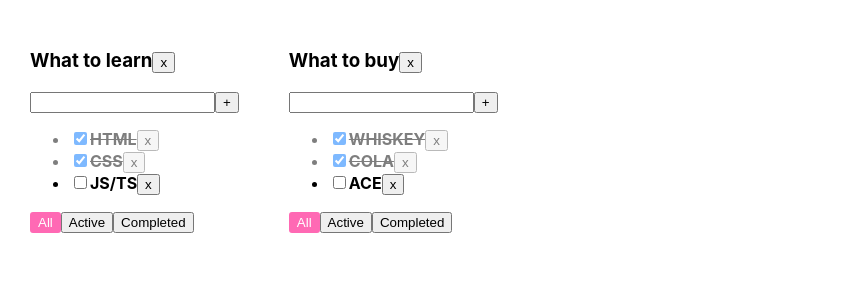
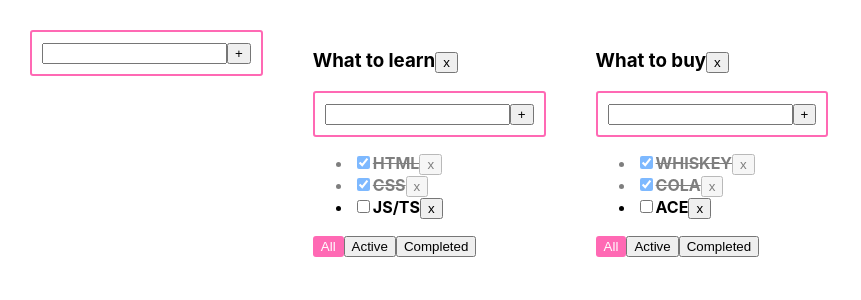
Before and after one commit to igor-minaev/todolist-ts, a React (Create React App) app: page / in a window 1280 px wide. Shown: the top 300 px of the page, without its empty margins (0-861 px from the left). Built offline with nearby package versions, Linux system fonts and the light colour scheme.

Commit message:
Lesson 6

```diff
--- /dev/null
+++ b/src/AddItemForm.tsx
@@ -0,0 +1,58 @@
+import React, {ChangeEvent, FC, KeyboardEvent, useRef, useState} from 'react';
+
+type AddItemFormPropsType = {
+    addItem: (title: string) => void
+}
+
+export const AddItemForm: FC<AddItemFormPropsType> = (props) => {
+    const [title, setTitle] = useState<string>('')
+    const [error, setError] = useState<boolean>(false)
+
+    //const addItemFormRef = useRef<HTMLInputElement>(null)
+
+
+    const addItem = () => {
+        const trimmedTitle = title.trim()
+        if (trimmedTitle !== '') {
+            props.addItem(trimmedTitle)
+        } else {
+            setError(true)
+        }
+        setTitle('')
+    }
+    // const addItemRef = () => {
+    //     if (addItemFormRef.current) {
+    //         const trimmedTitle = addItemFormRef.current.value.trim()
+    //         if (trimmedTitle !== '') {
+    //             props.addItem(trimmedTitle)
+    //         } else {
+    //             setError(true)
+    //         }
+    //         addItemFormRef.current.value = ''
+    //     } else {
+    //         console.log()
+    //     }
+    // }
+    const onChangeHandler = (e: ChangeEvent<HTMLInputElement>) => {
+        error && setError(false)
+        setTitle(e.currentTarget.value)
+    }
+
+    const errorMessage = error && <p style={{color: 'red', fontWeight: 'bold', margin: '0'}}>Title is required</p>
+    const inputErrorClass = error ? 'input-error' : ''
+    const onKeyDownHandler = (e: KeyboardEvent<HTMLInputElement>) => e.key === 'Enter' && addItem()
+
+
+    return (
+        <div className={'addItemForm'}>
+            <input className={inputErrorClass}
+                //ref={addItemFormRef}
+                   value={title}
+                   onChange={onChangeHandler}
+                   onKeyDown={onKeyDownHandler}
+            />
+            <button onClick={addItem}>+</button>
+            {errorMessage}
+        </div>
+    );
+};
--- a/src/App.css
+++ b/src/App.css
@@ -27,3 +27,10 @@
     border: 2px solid red;
     outline: none;
 }
+
+.addItemForm {
+    border: 2px solid hotpink;
+    border-radius: 3px;
+    padding: 10px;
+    height: fit-content;
+}
--- a/src/App.tsx
+++ b/src/App.tsx
@@ -2,6 +2,7 @@ import React, {useState} from 'react';
 import './App.css';
 import TodoList, {TaskType} from "./TodoList";
 import {v1} from "uuid";
+import {AddItemForm} from "./AddItemForm";
 
 export type FilterValuesType = 'all' | 'active' | 'completed'
 
@@ -55,12 +56,28 @@ function App() {
         setTasks({...tasks})
     }
 
-    const removeTask = (todoListId: string, taskId: string) => {
-        setTasks({...tasks, [todoListId]: tasks[todoListId].filter(t => t.id !== taskId)})
+    const addTodolist = (title: string) => {
+        const newTodolistId = v1()
+        const newTodolist: TodoListType =
+            {
+                id: newTodolistId,
+                title,
+                filter: 'all'
+            }
+        setTodoLists([...todoLists, newTodolist])
+        setTasks({...tasks, [newTodolistId]: []})
     }
 
     const changeTodoListFilter = (todoListId: string, filter: FilterValuesType) => {
         setTodoLists(todoLists.map(tl => tl.id === todoListId ? {...tl, filter} : tl))
+    }
+
+    const changeTodoListTitle = (todoListId: string, title: string) => {
+        setTodoLists(todoLists.map(tl => tl.id === todoListId ? {...tl, title} : tl))
+    }
+
+    const removeTask = (todoListId: string, taskId: string) => {
+        setTasks({...tasks, [todoListId]: tasks[todoListId].filter(t => t.id !== taskId)})
     }
 
     const addTask = (todoListId: string, title: string) => {
@@ -74,6 +91,9 @@ function App() {
 
     const changeTaskStatus = (todoListId: string, taskId: string, isDone: boolean) => {
         setTasks({...tasks, [todoListId]: tasks[todoListId].map(t => t.id === taskId ? {...t, isDone} : t)})
+    }
+    const changeTaskTitle = (todoListId: string, taskId: string, title: string) => {
+        setTasks({...tasks, [todoListId]: tasks[todoListId].map(t => t.id === taskId ? {...t, title} : t)})
     }
 
     const getFilteredTasksForRender = (tasks: Array<TaskType>, filter: FilterValuesType): Array<TaskType> => {
@@ -100,7 +120,9 @@ function App() {
                     changeTodoListFilter={changeTodoListFilter}
                     addTask={addTask}
                     changeTaskStatus={changeTaskStatus}
-                removeTodolist={removeTodolist}/>
+                    removeTodolist={removeTodolist}
+                    changeTaskTitle={changeTaskTitle}
+                    changeTodoListTitle={changeTodoListTitle}/>
             )
         })
         : <span>Create your first todolist!</span>
@@ -108,6 +130,7 @@ function App() {
 
     return (
         <div className="App">
+            <AddItemForm addItem={addTodolist}/>
             {todoListComponents}
         </div>
     );
--- /dev/null
+++ b/src/EditableSpan.tsx
@@ -0,0 +1,24 @@
+import React, {ChangeEvent, FC, useState} from 'react';
+
+type EditableSpanPropsType = {
+    title: string
+    changeTitle: (title: string) => void
+}
+
+export const EditableSpan: FC<EditableSpanPropsType> = (props) => {
+    const [title, setTitle] = useState<string>(props.title)
+    const [editMode, setEditMode] = useState<boolean>(false)
+    const onEditMode = () => setEditMode(true)
+    const offEditMode = () => {
+        props.changeTitle(title)
+        setEditMode(false)
+    }
+    const onChangeHandler = (e: ChangeEvent<HTMLInputElement>) => {
+        setTitle(e.currentTarget.value)
+    }
+    return (
+        editMode
+            ? <input autoFocus value={title} onBlur={offEditMode} onChange={onChangeHandler}/>
+            : <span onDoubleClick={onEditMode}>{props.title}</span>
+    );
+};
--- a/src/TodoList.tsx
+++ b/src/TodoList.tsx
@@ -1,5 +1,7 @@
-import React, {ChangeEvent, FC, useState, KeyboardEvent} from 'react';
+import React, {ChangeEvent, FC} from 'react';
 import {FilterValuesType} from "./App";
+import {AddItemForm} from "./AddItemForm";
+import {EditableSpan} from "./EditableSpan";
 
 type TodoListPropsType = {
     todoListId: string
@@ -11,6 +13,8 @@ type TodoListPropsType = {
     addTask: (todoListId: string, title: string) => void
     changeTaskStatus: (todoListId: string, taskId: string, isDone: boolean) => void
     removeTodolist: (todoListsId: string) => void
+    changeTaskTitle: (todoListId: string, taskId: string, title: string) => void
+    changeTodoListTitle: (todoListId: string, title: string) => void
 }
 
 export type TaskType = {
@@ -20,61 +24,40 @@ export type TaskType = {
 }
 
 const TodoList: FC<TodoListPropsType> = (props) => {
-    const [title, setTitle] = useState<string>('')
-    const [error, setError] = useState<boolean>(false)
-
 
     const tasksItems = props.tasks.length ?
         props.tasks.map((task) => {
             const removeTask = () => props.removeTask(props.todoListId, task.id)
             const changeTaskStatus = (e: ChangeEvent<HTMLInputElement>) => props.changeTaskStatus(props.todoListId, task.id, e.currentTarget.checked)
+            const changeTaskTitle = (title: string) => props.changeTaskTitle(props.todoListId, task.id, title)
             const taskClass = task.isDone ? 'task done' : 'task'
 
             return (
                 <li key={task.id} className={taskClass}>
                     <input type="checkbox" onChange={changeTaskStatus} checked={task.isDone}/>
-                    <span>{task.title}</span>
+                    {/*<span>{task.title}</span>*/}
+                    <EditableSpan title={task.title} changeTitle={changeTaskTitle}/>
                     <button onClick={removeTask}>x</button>
                 </li>
             )
         })
         : <span>Your tasks list is empty!</span>
 
-    const addTask = () => {
-        const trimmedTitle = title.trim()
-        if (trimmedTitle !== '') {
-            props.addTask(props.todoListId, trimmedTitle)
-        } else {
-            setError(true)
-        }
-        setTitle('')
+    const addTask = (title: string) => {
+        props.addTask(props.todoListId, title)
     }
-
-    const onChangeHandler = (e: ChangeEvent<HTMLInputElement>) => {
-        error && setError(false)
-        setTitle(e.currentTarget.value)
-    }
-    const onKeyDownHandler = (e: KeyboardEvent<HTMLInputElement>) => e.key === 'Enter' && addTask()
     const removeTodoList = () => props.removeTodolist(props.todoListId)
-
     const handlerCreator = (filter: FilterValuesType) => () => props.changeTodoListFilter(props.todoListId, filter)
-    const errorMessage = error && <p style={{color: 'red', fontWeight: 'bold', margin: '0'}}>Title is required</p>
-    const inputErrorClass = error ? 'input-error' : ''
-
+    const changeTodoListTitle = (title: string) => props.changeTodoListTitle(props.todoListId, title)
 
     return (
         <div>
             <h3>
-                {props.title}
-                <button onClick={removeTodoList}>x</button>
+                {/*{props.title}*/}
+                <EditableSpan title={props.title} changeTitle={changeTodoListTitle}/>
+                <button onClick={removeTodoList}> x</button>
             </h3>
-            <div>
-                <input className={inputErrorClass} value={title} onChange={onChangeHandler}
-                       onKeyDown={onKeyDownHandler}
-                />
-                <button onClick={addTask}>+</button>
-                {errorMessage}
-            </div>
+            <AddItemForm addItem={addTask}/>
             <ul>
                 {tasksItems}
             </ul>
@@ -89,7 +72,8 @@ const TodoList: FC<TodoListPropsType> = (props) => {
                 </button>
             </div>
         </div>
-    );
+    )
+        ;
 };
 
 export default TodoList;
```
Lines whose indentation alone changed are shown as unchanged.
